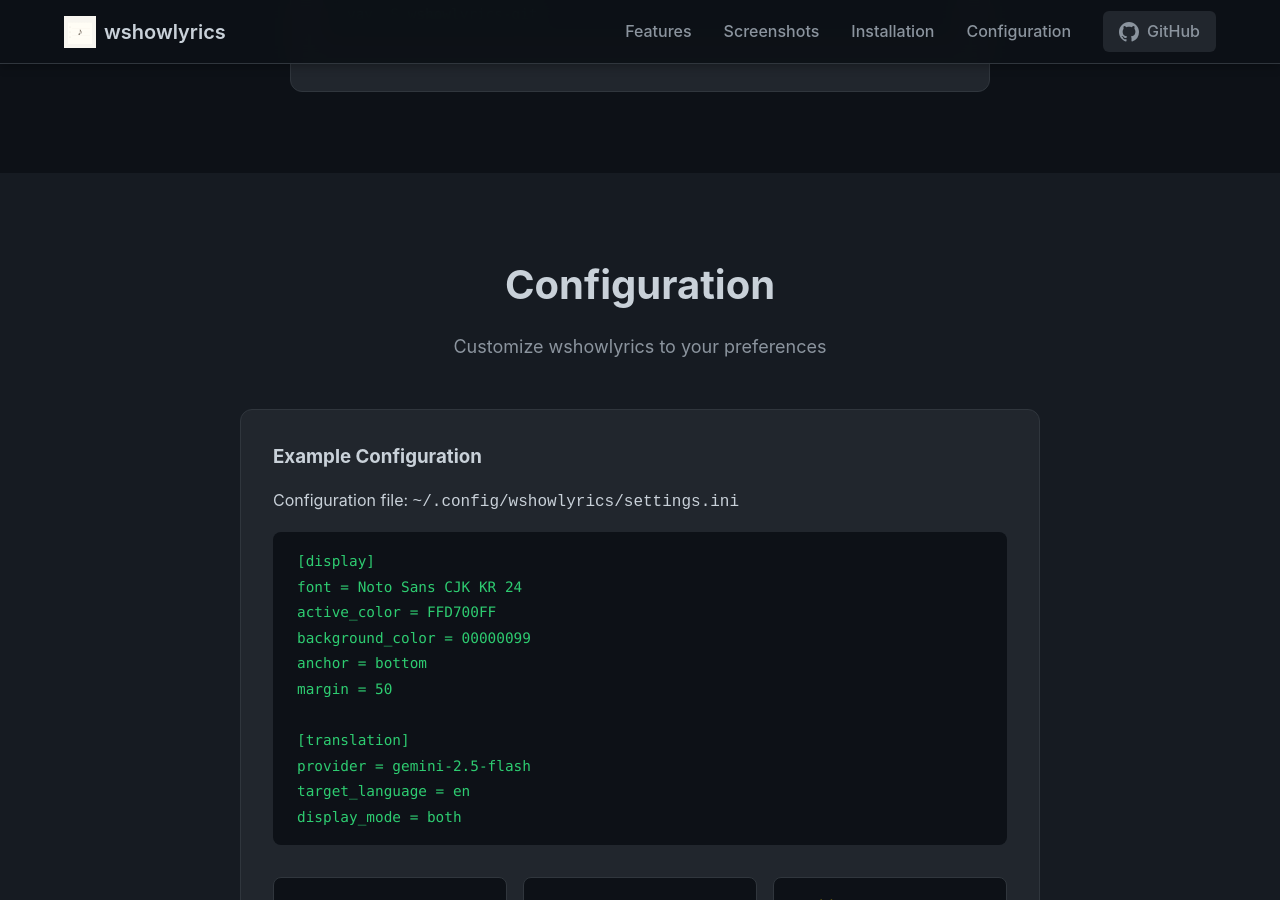
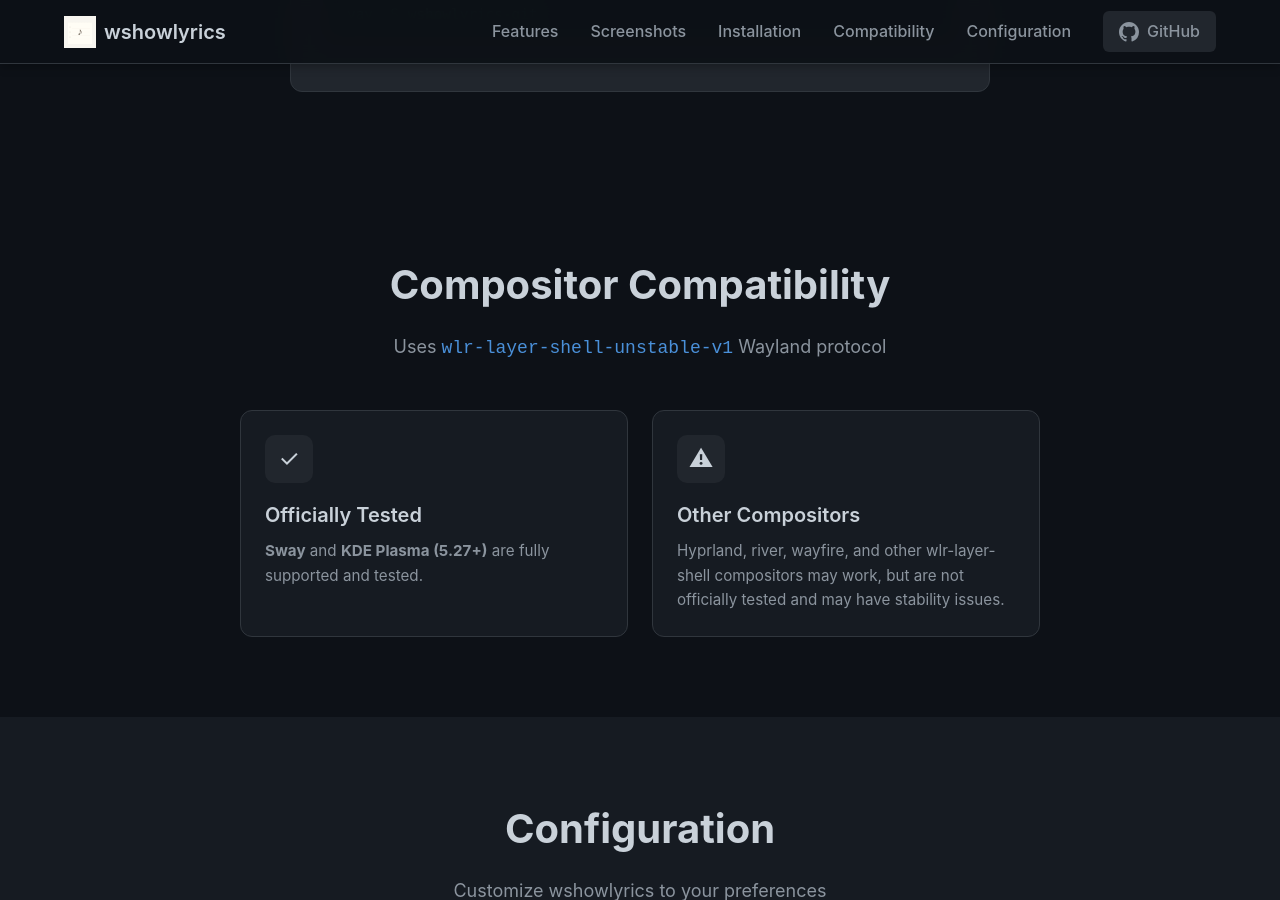
Before and after one commit to wshowlyrics/wshowlyrics, a Jekyll site: the page built from index.html, in a window 1280 px wide and 900 px high, scrolled down 2895 px. Built offline with Jekyll 4.4.1, drawn with Linux system fonts in a browser that asks for light colours.

Commit message:
feat: Add compositor compatibility section
Document wlr-layer-shell protocol support with link to protocol docs:
- Officially tested: Sway, KDE Plasma (5.27+)
- Other compositors (Hyprland, river, wayfire) may work but untested

🤖 Generated with [Claude Code](https://claude.com/claude-code)

Co-Authored-By: Claude Opus 4.5 <noreply@anthropic.com>

```diff
--- a/_includes/header.html
+++ b/_includes/header.html
@@ -13,6 +13,7 @@
       <li><a href="#features">Features</a></li>
       <li><a href="#screenshots">Screenshots</a></li>
       <li><a href="#installation">Installation</a></li>
+      <li><a href="#compatibility">Compatibility</a></li>
       <li><a href="#configuration">Configuration</a></li>
       <li><a href="https://github.com/{{ site.repository }}" class="github-link" target="_blank" rel="noopener">
         <svg width="20" height="20" viewBox="0 0 16 16" fill="currentColor">
--- a/index.html
+++ b/index.html
@@ -156,6 +156,26 @@ layout: default
   </div>
 </section>
 
+<!-- Compatibility Section -->
+<section id="compatibility" class="section">
+  <h2>Compositor Compatibility</h2>
+  <p class="subtitle">Uses <a href="https://wayland.app/protocols/wlr-layer-shell-unstable-v1" target="_blank" rel="noopener"><code>wlr-layer-shell-unstable-v1</code></a> Wayland protocol</p>
+
+  <div class="features-grid" style="max-width: 800px; margin: 0 auto;">
+    <div class="feature-card">
+      <div class="feature-icon">✓</div>
+      <h3>Officially Tested</h3>
+      <p><strong>Sway</strong> and <strong>KDE Plasma (5.27+)</strong> are fully supported and tested.</p>
+    </div>
+
+    <div class="feature-card">
+      <div class="feature-icon">⚠</div>
+      <h3>Other Compositors</h3>
+      <p>Hyprland, river, wayfire, and other wlr-layer-shell compositors may work, but are not officially tested and may have stability issues.</p>
+    </div>
+  </div>
+</section>
+
 <!-- Configuration Section -->
 <div class="section-alt">
   <section id="configuration" class="section">
```
